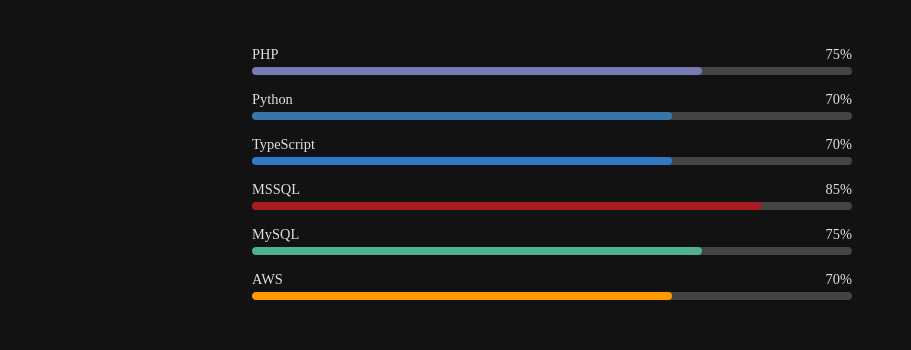
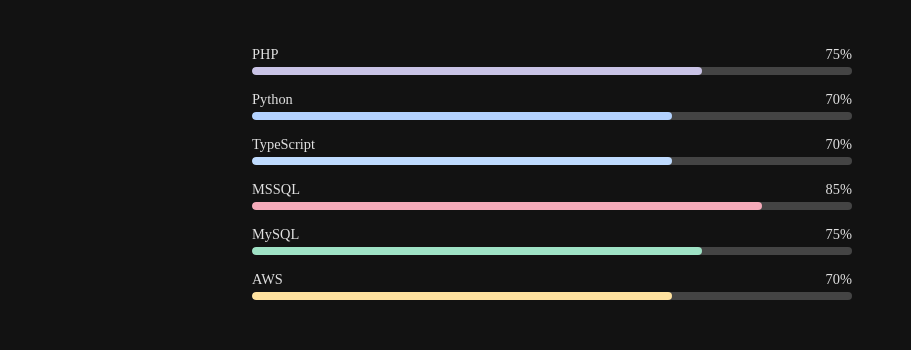
Before and after one commit to sumin-Jo/sumin-Jo.github.io, a React (Vite) app: page /#/ in a window 1280 px wide. Shown: the part 829-1179 px from the top of the page, without its empty margins (88-999 px from the left). Built offline with nearby package versions, Linux system fonts and the light colour scheme; no server answers; the database is empty.

Commit message:
change bar color

```diff
--- a/src/css/components/Skills.css
+++ b/src/css/components/Skills.css
@@ -62,21 +62,22 @@
   to   { transform: scaleX(1); }
 }
 
-.bar-card.css    .bar-fill { background: var(--skill-css, #3b82f6); }
-.bar-card.html   .bar-fill { background: var(--skill-html, #f97316); }
-.bar-card.jquery .bar-fill { background: var(--skill-jquery, #a855f7); }
-.bar-card.js     .bar-fill { background: var(--skill-js, #eab308); }
-.bar-card.react  .bar-fill { background: var(--skill-react, #61dafb); }
-.bar-card.ts     .bar-fill { background: var(--skill-ts, #3178c6); }
-.bar-card.node   .bar-fill { background: var(--skill-node, #7fc728); }
-.bar-card.java   .bar-fill { background: var(--skill-java, #e76f00); }
-.bar-card.mysql  .bar-fill { background: var(--skill-mysql, #4db38f); }
-.bar-card.aws    .bar-fill { background: var(--skill-aws, #ff9900); }
-.bar-card.php    .bar-fill { background: var(--skill-php, #777bb3); }
-.bar-card.python .bar-fill { background: var(--skill-python, #3776ab); }
-.bar-card.mssql  .bar-fill { background: var(--skill-mssql, #a91d22); }
+.bar-card.css    .bar-fill { background: #a5c9ff; }
+.bar-card.html   .bar-fill { background: #ffc9a1; }
+.bar-card.jquery .bar-fill { background: #d8b4fe; }
+.bar-card.js     .bar-fill { background: #fde68a; }
+.bar-card.react  .bar-fill { background: #a7f3d0; }
+.bar-card.ts     .bar-fill { background: #bfdbfe; }
+.bar-card.node   .bar-fill { background: #c6f6d5; }
+.bar-card.java   .bar-fill { background: #fbc2a9; }
+.bar-card.mysql  .bar-fill { background: #9fe2c5; }
+.bar-card.aws    .bar-fill { background: #ffe29f; }
+.bar-card.php    .bar-fill { background: #c9c3e6; }
+.bar-card.python .bar-fill { background: #b3d2ff; }
+.bar-card.mssql  .bar-fill { background: #f5aab9; }
 
 @media (max-width: 600px) {
   .circle-card { width: 110px; height: 110px; }
   .circle-value { font-size: 1rem; }
-  .circle-label { font-size: 0.8rem;
+  .circle-label { font-size: 0.8rem; }
+}
```
